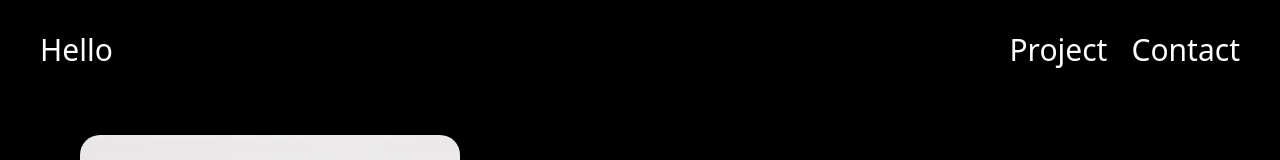
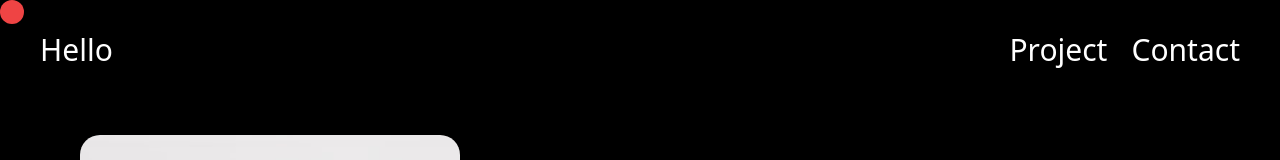
Before and after one commit to therajusah/Portfolio, a React (Vite) app: page / in a window 1280 px wide. Shown: the top 160 px of the page. Built offline with nearby package versions, Linux system fonts and the light colour scheme.

Commit message:
Add MouseFollower component using React state and refs

```diff
--- a/src/components/App.jsx
+++ b/src/components/App.jsx
@@ -1,4 +1,4 @@
-import React, { useEffect, useRef } from "react";
+import React, { useEffect, useRef, useState } from "react";
 import { gsap } from "gsap";
 import LocomotiveScroll from "locomotive-scroll";
 import "locomotive-scroll/dist/locomotive-scroll.css";
@@ -21,6 +21,42 @@ import {
   SiMongodb,
   SiGit,
 } from "react-icons/si";
+
+function MouseFollower() {
+  const [mousePosition, setMousePosition] = useState({ x: 0, y: 0 });
+  const followerRef = useRef(null);
+
+  useEffect(() => {
+    const onMouseMove = (e) => {
+      setMousePosition({ x: e.clientX, y: e.clientY });
+    };
+
+    window.addEventListener("mousemove", onMouseMove);
+
+    return () => {
+      window.removeEventListener("mousemove", onMouseMove);
+    };
+  }, []);
+
+  useEffect(() => {
+    gsap.to(followerRef.current, {
+      x: mousePosition.x,
+      y: mousePosition.y,
+      ease: "power4.out",
+      duration: 0.5,
+    });
+  }, [mousePosition]);
+
+  return (
+    <div
+      ref={followerRef}
+      className="absolute top-0 left-0 pointer-events-none"
+      style={{ zIndex: 9999 }}
+    >
+      <div className="w-6 h-6 bg-red-500 rounded-full"></div>
+    </div>
+  );
+}
 
 function App() {
   const scrollRef = useRef(null);
@@ -46,6 +82,15 @@ function App() {
   }, []);
 
   return (
+    <div>
+      <style>
+        {`
+          body {
+            cursor: none;
+          }
+        `}
+      </style>
+      <MouseFollower />
       <div ref={scrollRef} data-scroll-container>
         <div className="bg-black min-h-screen">
           <div className="container mx-auto px-4 md:px-10">
@@ -72,10 +117,17 @@ function App() {
                   }}
                 />
               </div>
-      <div className="md:w-1/2 px-4 md:px-10 mt-8 md:mt-0" ref={textDivRef}>
+              <div
+                className="md:w-1/2 px-4 md:px-10 mt-8 md:mt-0"
+                ref={textDivRef}
+              >
                 <h3 className="text-white text-3xl md:text-5xl">Hey,</h3>
-        <h3 className="text-white text-3xl md:text-5xl">I am Raju Kumar</h3>
-        <p className="text-white text-xl md:text-2xl">A Frontend developer</p>
+                <h3 className="text-white text-3xl md:text-5xl">
+                  I am Raju Kumar
+                </h3>
+                <p className="text-white text-xl md:text-2xl">
+                  A Frontend developer
+                </p>
                 <a
                   href="#contact"
                   className="text-white text-xl inline-block mt-4 border-b border-white"
@@ -90,7 +142,9 @@ function App() {
         <div className="bg-black page-2">
           <div className="container mx-auto py-24">
             <div className="text-center">
-            <div className="text-white text-4xl font-medium mb-8">About me</div>
+              <div className="text-white text-4xl font-medium mb-8">
+                About me
+              </div>
               <p className="text-white text-xl">
                 <>
                   <h4 className="text-white text-2xl font-medium mb-5">
@@ -189,6 +243,7 @@ function App() {
           </div>
         </div>
       </div>
+    </div>
   );
 }
 
```
Lines whose indentation alone changed are shown as unchanged.
